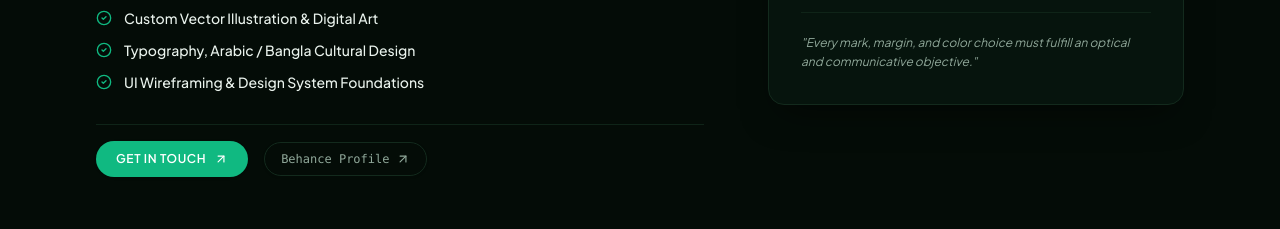
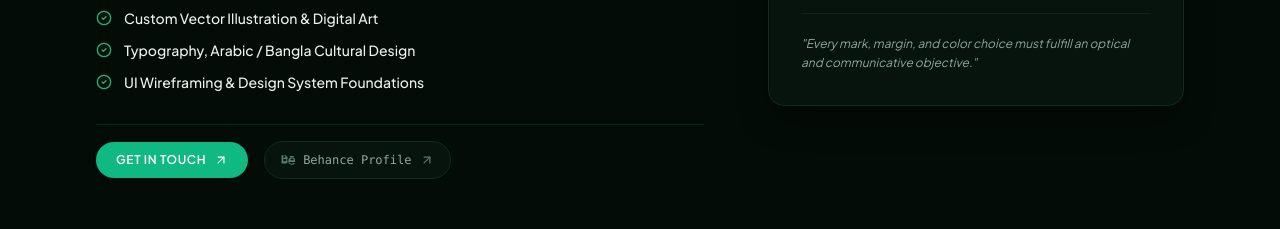
Before and after one commit to khubaibsalafi13/khubaib-portfolio, a React (Vite) app: page / in a window 1280 px wide. Shown: the part 2520-2749 px from the top of the page. Built offline with nearby package versions, Linux system fonts and the light colour scheme; no server answers; the database is empty.

Commit message:
feat(about): add Behance icon and update testimonial glow
- Add Behance profile link to About section
- Refactor testimonial border beam into a dual-layer bloom effect for better visuals
- Optimize animation performance and reduce-motion support

```diff
--- a/src/components/public/AboutSection.tsx
+++ b/src/components/public/AboutSection.tsx
@@ -7,6 +7,18 @@ import { SiteContent } from '../../types';
 interface AboutSectionProps {
   content: SiteContent;
 }
+
+// Official Behance Mark Icon
+const BehanceIcon: React.FC<{ className?: string }> = ({ className = 'w-3.5 h-3.5' }) => (
+  <svg
+    viewBox="0 0 24 24"
+    fill="currentColor"
+    className={className}
+    aria-hidden="true"
+  >
+    <path d="M22 7h-7v-2h7v2zm1.726 10c-.442 1.297-2.029 3-5.101 3-4.044 0-6.173-2.686-6.173-6.257 0-3.834 2.478-6.284 6.134-6.284 3.738 0 5.868 2.502 5.868 6.577 0 .428-.052.923-.098 1.229h-9.762c.074 1.761 1.282 3.111 3.515 3.111 1.42 0 2.41-.659 2.871-1.376h2.746zm-7.669-4.757h5.811c-.085-1.579-.955-2.686-2.825-2.686-1.76 0-2.82 1.077-2.986 2.686zm-8.877-3.243c.961 0 1.726-.261 2.228-.755.452-.444.693-1.07.693-1.804 0-.829-.313-1.479-.904-1.879-.623-.42-1.554-.606-2.766-.606h-5.431v14.044h5.922c1.425 0 2.545-.331 3.241-.958.749-.675 1.149-1.678 1.149-2.898 0-1.223-.464-2.185-1.341-2.784.975-.626 1.458-1.55 1.458-2.682 0-.258-.027-.514-.079-.76-.237-.899-.861-1.547-1.829-1.884-.668-.233-1.472-.345-2.341-.345v-.002zm-3.349-4.148h2.365c1.473 0 2.28.608 2.28 1.714 0 1.157-.849 1.764-2.383 1.764h-2.262v-3.478zm0 5.485h2.646c1.649 0 2.531.671 2.531 1.905 0 1.281-.926 1.954-2.607 1.954h-2.57v-3.859z" />
+  </svg>
+);
 
 export const AboutSection: React.FC<AboutSectionProps> = ({ content }) => {
   const { localized, t } = useLanguage();
@@ -65,14 +77,14 @@ export const AboutSection: React.FC<AboutSectionProps> = ({ content }) => {
               ))}
             </div>
 
-            <div className="flex items-center gap-4 pt-4 border-t border-[var(--border-subtle)]">
+            <div className="flex flex-wrap items-center gap-4 pt-4 border-t border-[var(--border-subtle)]">
               <a
                 href="#consultation"
                 onClick={(e) => {
                   e.preventDefault();
                   document.getElementById('consultation')?.scrollIntoView({ behavior: 'smooth' });
                 }}
-                className="inline-flex items-center gap-2 px-5 py-2.5 rounded-full text-xs font-semibold uppercase tracking-wider bg-[var(--accent)] text-[var(--accent-contrast)] hover:bg-[var(--accent-hover)] transition-colors shadow-sm"
+                className="inline-flex items-center gap-2 px-5 py-2.5 rounded-full text-xs font-semibold uppercase tracking-wider bg-[var(--accent)] text-[var(--accent-contrast)] hover:bg-[var(--accent-hover)] transition-colors shadow-sm cursor-pointer"
               >
                 <span>{t('about.contactButton')}</span>
                 <ArrowUpRight className="w-3.5 h-3.5" />
@@ -82,10 +94,11 @@ export const AboutSection: React.FC<AboutSectionProps> = ({ content }) => {
                 href="https://www.behance.net/khubaibsalafi13"
                 target="_blank"
                 rel="noopener noreferrer"
-                className="inline-flex items-center gap-1.5 px-4 py-2 rounded-full text-xs font-mono text-[var(--text-secondary)] hover:text-[var(--accent)] border border-[var(--border-medium)] hover:border-[var(--accent)] transition-colors shadow-sm"
+                className="group inline-flex items-center gap-2 px-4 py-2.5 rounded-full text-xs font-mono text-[var(--text-secondary)] hover:text-[var(--accent)] border border-[var(--border-medium)] hover:border-[var(--accent)] bg-[var(--bg-card)] hover:bg-[var(--bg-surface)] transition-all duration-200 shadow-sm cursor-pointer"
               >
+                <BehanceIcon className="w-3.5 h-3.5 text-[var(--text-muted)] group-hover:text-[var(--accent)] transition-colors shrink-0" />
                 <span>Behance Profile</span>
-                <ArrowUpRight className="w-3.5 h-3.5" />
+                <ArrowUpRight className="w-3.5 h-3.5 text-[var(--text-muted)] group-hover:text-[var(--accent)] transition-transform duration-200 group-hover:translate-x-0.5 group-hover:-translate-y-0.5 shrink-0" />
               </a>
             </div>
           </motion.div>
--- a/src/components/public/TestimonialsSection.tsx
+++ b/src/components/public/TestimonialsSection.tsx
@@ -52,22 +52,34 @@ export const TestimonialsSection: React.FC<TestimonialsSectionProps> = ({
                 viewport={{ once: true, margin: '-40px' }}
                 transition={{ duration: 0.55, ease: [0.16, 1, 0.3, 1], delay: index * 0.1 }}
                 whileHover={{ y: -4, transition: { duration: 0.2 } }}
-                className="group relative rounded-2xl p-[1px] overflow-hidden transition-all duration-300 shadow-[var(--card-shadow)] hover:shadow-2xl"
+                className="group relative rounded-2xl p-[1.5px] overflow-hidden transition-all duration-300 shadow-[var(--card-shadow)] hover:shadow-2xl isolate"
               >
-                {/* Static subtle base border */}
-                <div className="absolute inset-0 rounded-2xl border border-[var(--border-subtle)] pointer-events-none z-10" />
-
-                {/* Continuously Moving Dynamic Brand-Color Edge Beam */}
+                {/* 1. Outer Bloom Layer - soft halo following the moving segment */}
                 <div
-                  className="absolute -inset-[100%] pointer-events-none opacity-45 dark:opacity-70 group-hover:opacity-100 transition-opacity duration-500 animate-border-beam"
+                  className="absolute -inset-[150%] pointer-events-none opacity-40 dark:opacity-70 group-hover:opacity-95 transition-opacity duration-500 animate-border-beam-bloom z-0"
                   style={{
-                    background: `conic-gradient(from 0deg at 50% 50%, transparent 0deg, transparent 290deg, var(--primary-accent, #10b981) 330deg, transparent 360deg)`,
+                    background: `conic-gradient(from 0deg at 50% 50%, transparent 0deg, transparent 290deg, var(--primary-accent, #10b981) 325deg, var(--primary-accent, #10b981) 345deg, transparent 360deg)`,
+                    filter: 'blur(10px)',
+                    animationDelay: `${-(index * 1.8)}s`,
                   }}
                   aria-hidden="true"
                 />
 
-                {/* Inner Card Body */}
-                <div className="relative z-20 w-full h-full rounded-[15px] bg-[var(--bg-card)] p-6 sm:p-7 flex flex-col justify-between transition-colors">
+                {/* 2. Sharp Core Edge Beam - bright focused Brand Color segment */}
+                <div
+                  className="absolute -inset-[150%] pointer-events-none opacity-65 dark:opacity-90 group-hover:opacity-100 transition-opacity duration-500 animate-border-beam z-0"
+                  style={{
+                    background: `conic-gradient(from 0deg at 50% 50%, transparent 0deg, transparent 285deg, var(--primary-accent, #10b981) 325deg, var(--primary-accent, #10b981) 345deg, transparent 360deg)`,
+                    animationDelay: `${-(index * 1.8)}s`,
+                  }}
+                  aria-hidden="true"
+                />
+
+                {/* 3. Static subtle base border */}
+                <div className="absolute inset-0 rounded-2xl border border-[var(--border-subtle)] pointer-events-none z-10" />
+
+                {/* 4. Inner Card Body */}
+                <div className="relative z-20 w-full h-full rounded-[14.5px] bg-[var(--bg-card)] p-6 sm:p-7 flex flex-col justify-between transition-colors">
                   {/* Top: Star rating & Quote icon */}
                   <div>
                     <div className="flex items-center justify-between mb-5">
--- a/src/index.css
+++ b/src/index.css
@@ -257,7 +257,7 @@
 }
 
 /* Continuous moving edge glow rotation */
-@keyframes testimonial-border-rotate {
+@keyframes testimonial-glow-spin {
   0% {
     transform: rotate(0deg);
   }
@@ -275,13 +275,21 @@
 }
 
 .animate-border-beam {
-  animation: testimonial-border-rotate 8s linear infinite;
+  animation: testimonial-glow-spin 5.5s linear infinite;
+  will-change: transform;
+}
+
+.animate-border-beam-bloom {
+  animation: testimonial-glow-spin 5.5s linear infinite;
+  will-change: transform;
 }
 
 @media (prefers-reduced-motion: reduce) {
   .animate-marquee,
   .animate-marquee-reverse,
-  .animate-border-beam {
-    animation: none;
+  .animate-border-beam,
+  .animate-border-beam-bloom {
+    animation: none !important;
+    transform: none !important;
   }
 }
```
